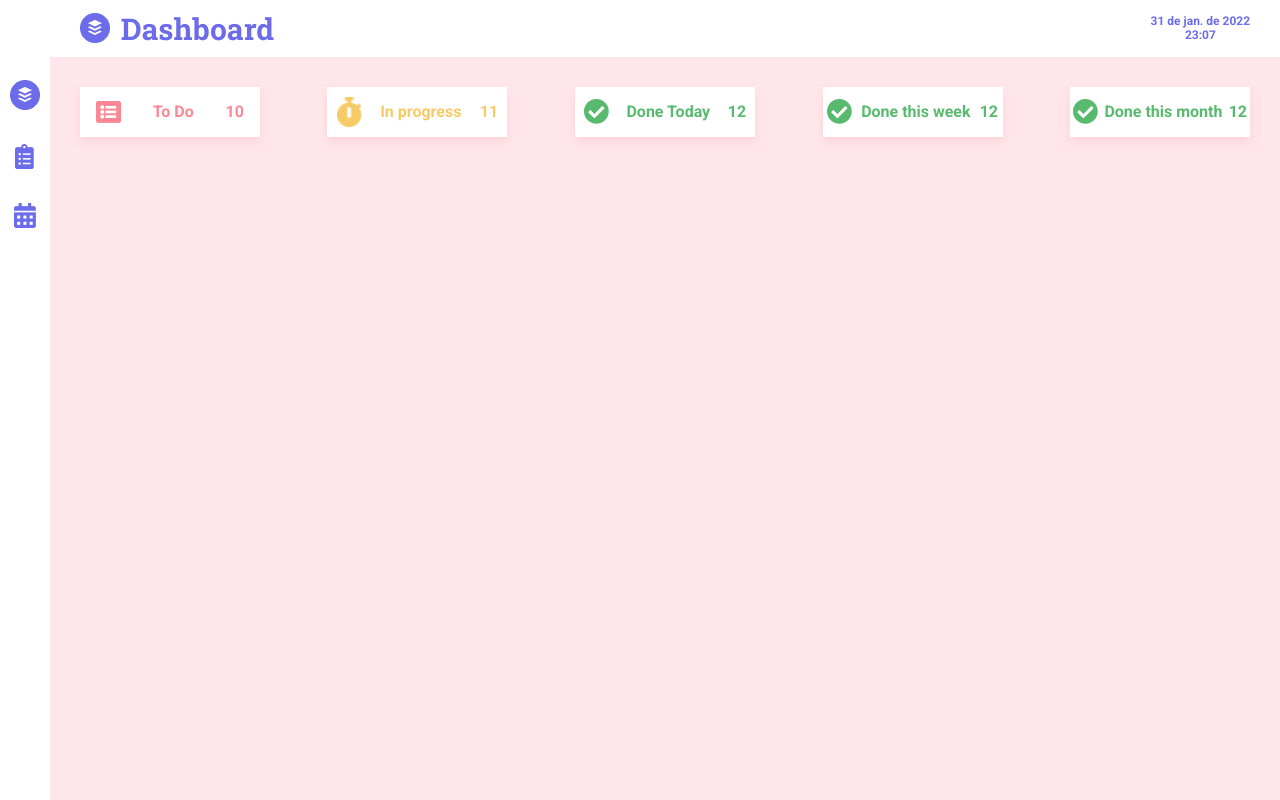
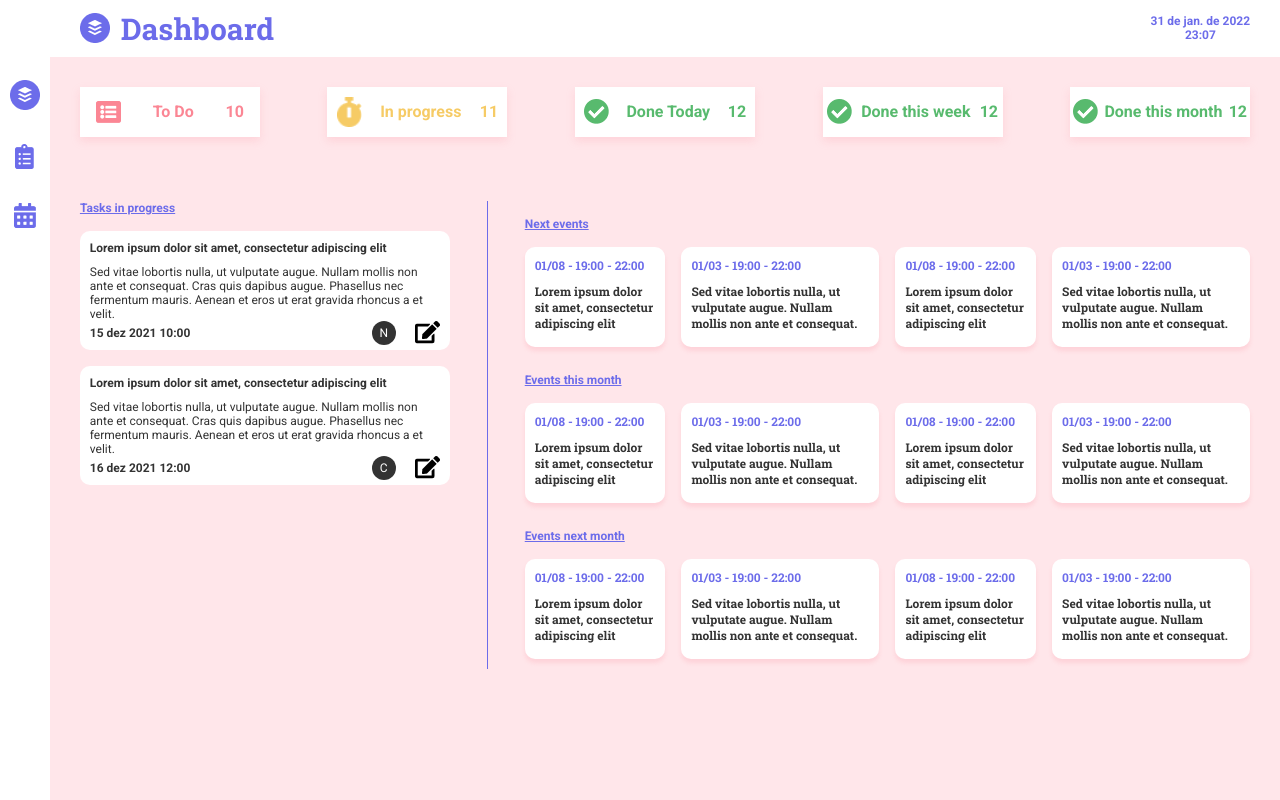
Before and after one commit to DevGirlsMentor/dashboard, a React (Create React App) app: page / in a window 1280 px wide. Built offline with nearby package versions, Linux system fonts and the light colour scheme.

Commit message:
Listagem de eventos e tarefas

```diff
--- a/src/assets/styles/global.js
+++ b/src/assets/styles/global.js
@@ -35,4 +35,15 @@ export const GlobalStyle = createGlobalStyle`
     display: flex;
     column-gap: 2.31rem;
   }
+
+  .main-dashboard {
+    display: flex;
+    flex-direction: column;
+    column-gap: 2.31rem;
+
+    .lists {
+      display: flex;
+      column-gap: 2.31rem;
+    }
+  }
 `;
--- /dev/null
+++ b/src/components/EventsListByPeriod/index.js
@@ -0,0 +1,60 @@
+import React from 'react';
+import { Container } from './styles';
+import { CardsEvents } from '../CardsEvents'
+
+function EventsListByPeriod() {
+
+	const mock = [
+		{
+			title: 'Lorem ipsum dolor sit amet, consectetur adipiscing elit',
+			start: new Date('08/01/2021 19:00'),
+			end: new Date('08/01/2021 22:00')
+		},
+		{
+			title: 'Sed vitae lobortis nulla, ut vulputate augue. Nullam mollis non ante et consequat.',
+			start: new Date('03/01/2022 19:00'),
+			end: new Date('03/01/2022 22:00')
+		},
+		{
+			title: 'Lorem ipsum dolor sit amet, consectetur adipiscing elit',
+			start: new Date('08/01/2021 19:00'),
+			end: new Date('08/01/2021 22:00')
+		},
+		{
+			title: 'Sed vitae lobortis nulla, ut vulputate augue. Nullam mollis non ante et consequat.',
+			start: new Date('03/01/2022 19:00'),
+			end: new Date('03/01/2022 22:00')
+		}
+	]
+
+	return (
+		<Container>
+			<h2>Next events</h2>
+			<div className='cards'>
+				{
+					mock.map((event, index) => (
+						<CardsEvents {...event} />
+					))
+				}
+			</div>
+			<h2>Events this month</h2>
+			<div className='cards'>
+				{
+					mock.map((event, index) => (
+						<CardsEvents {...event} />
+					))
+				}
+			</div>
+			<h2>Events next month</h2>
+			<div className='cards'>
+				{
+					mock.map((event, index) => (
+						<CardsEvents {...event} />
+					))
+				}
+			</div>
+		</Container>
+	)
+}
+
+export default EventsListByPeriod;
--- /dev/null
+++ b/src/components/EventsListByPeriod/styles.js
@@ -0,0 +1,29 @@
+import styled from 'styled-components';
+import { colors } from '../../assets/styles/variables';
+
+export const Container = styled.div`
+	margin-top: 4rem;
+
+	h2 {
+		text-decoration-line: underline;
+		color: ${colors.purple};
+		font-family: Roboto;
+		font-weight: bold;
+		font-size: 12px;
+		margin: 1rem 0;
+	}
+
+	.cards {
+		display: flex;
+		align-items: center;
+
+		div {
+			height: 100px;
+		}
+
+		div + div {
+			margin-left: 1rem;
+		}
+	}
+
+`;
--- /dev/null
+++ b/src/components/ListInProgress/index.js
@@ -0,0 +1,46 @@
+import React from 'react';
+import { CardsTasks } from '../CardsTasks';
+
+import { Container } from './styles';
+
+function ListInProgress() {
+	const mock = [
+		{
+			title: 'Lorem ipsum dolor sit amet, consectetur adipiscing elit',
+			description: 'Sed vitae lobortis nulla, ut vulputate augue. Nullam mollis non ante et consequat. Cras quis dapibus augue. Phasellus nec fermentum mauris. Aenean et eros ut erat gravida rhoncus a et velit.',
+			date: '15 dez 2021',
+			hour: '10:00',
+			responsable: 'Nury',
+			status: 'done'
+		},
+		{
+			title: 'Lorem ipsum dolor sit amet, consectetur adipiscing elit',
+			description: 'Sed vitae lobortis nulla, ut vulputate augue. Nullam mollis non ante et consequat. Cras quis dapibus augue. Phasellus nec fermentum mauris. Aenean et eros ut erat gravida rhoncus a et velit.',
+			date: '16 dez 2021',
+			hour: '12:00',
+			responsable: 'Camila',
+			status: 'done'
+		}
+	]
+
+	return (
+		<Container>
+			<h2>Tasks in progress</h2>
+			{
+				mock.map((task, index) => (
+					<CardsTasks
+						key={index}
+						title={task.title}
+						description={task.description}
+						date={task.date}
+						hour={task.hour}
+						responsable={task.responsable}
+						status={task.status}
+					/>
+				))
+			}
+		</Container>
+	);
+}
+
+export default ListInProgress;
--- /dev/null
+++ b/src/components/ListInProgress/styles.js
@@ -0,0 +1,21 @@
+import styled from 'styled-components';
+import { colors } from '../../assets/styles/variables';
+
+export const Container = styled.div`
+	margin-top: 4rem;
+	border-right: 0.1rem solid ${colors.purple};
+	padding-right: 2.31rem;
+
+	h2 {
+		text-decoration-line: underline;
+		color: ${colors.purple};
+		font-family: Roboto;
+		font-weight: bold;
+		font-size: 12px;
+		margin-bottom: 1rem;
+	}
+
+	div + div {
+		margin-top: 1rem;
+	}
+`;
--- a/src/pages/Dashboard/index.js
+++ b/src/pages/Dashboard/index.js
@@ -4,6 +4,8 @@ import IconTodo from "../../assets/images/icon-todo.png";
 import IconInProgress from "../../assets/images/icon-progress.png";
 import IconDone from "../../assets/images/icon-done.png";
 import CardStatusList from "../../components/CardStatusList";
+import ListInProgress from "../../components/ListInProgress";
+import EventsListByPeriod from "../../components/EventsListByPeriod";
 
 export const Dashboard = () => {
   return (
@@ -15,6 +17,11 @@ export const Dashboard = () => {
         <CardStatusTotal theme="green" total={12} name="Done this week" icon={IconDone} />
         <CardStatusTotal theme="green" total={12} name="Done this month" icon={IconDone} />
       </CardStatusList>
+
+      <div className="lists">
+        <ListInProgress />
+        <EventsListByPeriod />
+      </div>
     </div>
   )
 };
```
